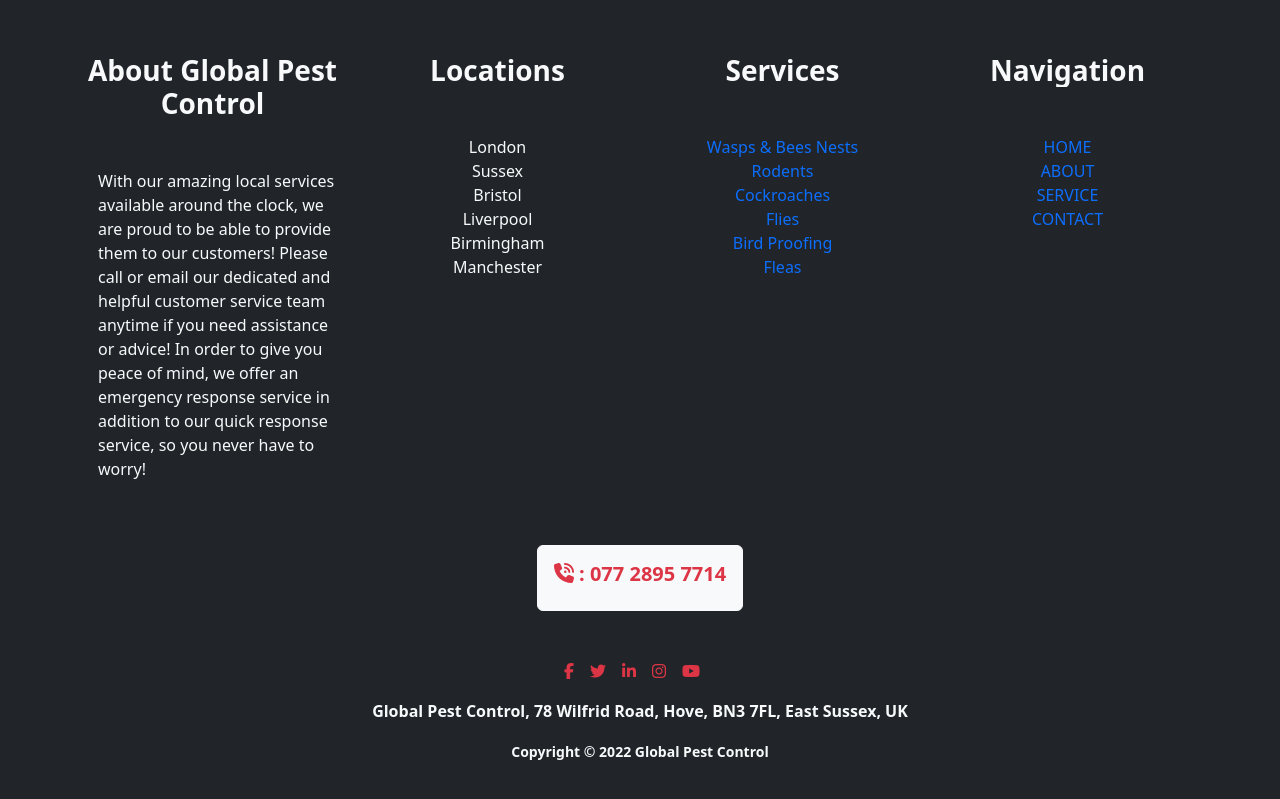
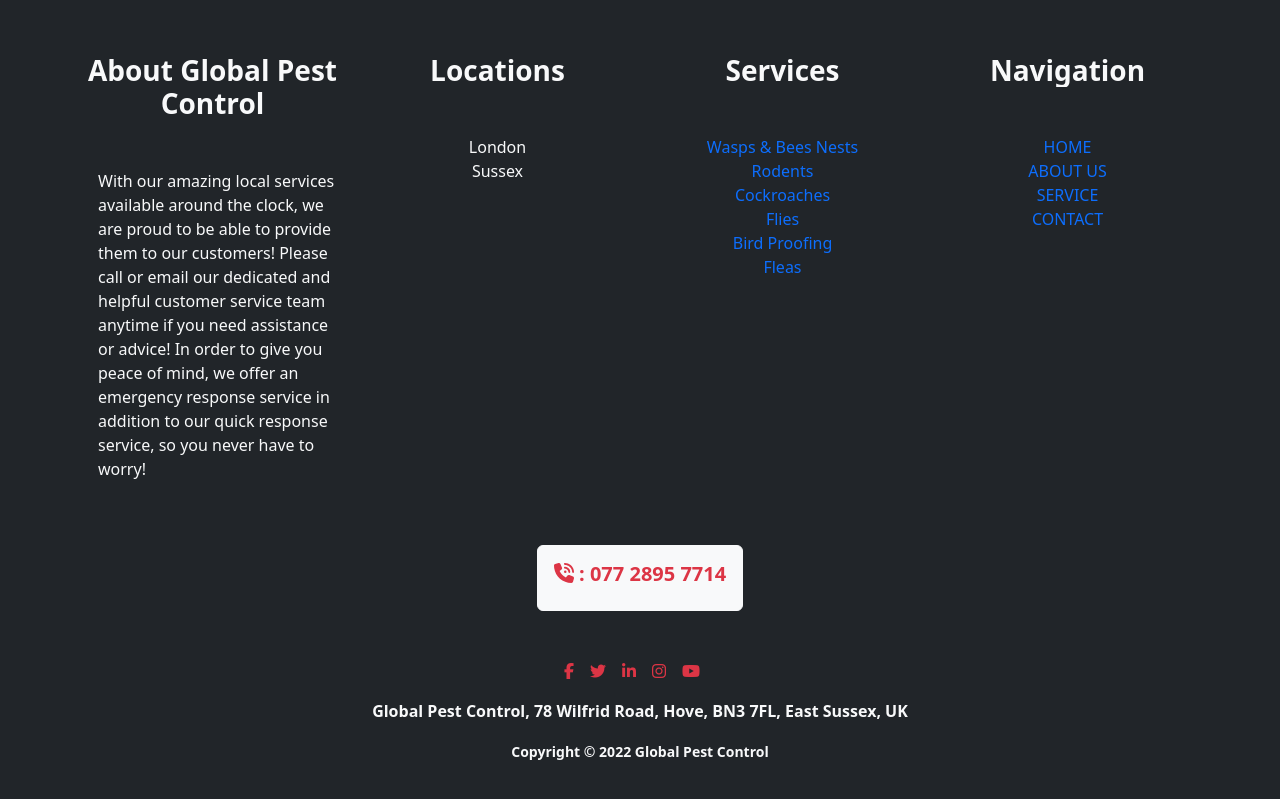
Before and after one commit to samimeadad/pest-control, a React (Create React App) app: page / in a window 1280 px wide. Shown: the part 3242-4041 px from the top of the page. Built offline with nearby package versions, Linux system fonts and the light colour scheme.

Commit message:
footer location is updated

```diff
--- a/src/Components/Footer/Footer.js
+++ b/src/Components/Footer/Footer.js
@@ -31,13 +31,6 @@ const Footer = () => {
                             <br />
                             <span>Sussex</span>
                             <br />
-                            <span>Bristol</span>
-                            <br />
-                            <span>Liverpool</span>
-                            <br />
-                            <span>Birmingham</span>
-                            <br />
-                            <span>Manchester</span>
                         </p>
                     </Col>
 
@@ -62,7 +55,7 @@ const Footer = () => {
                         <p className='overflow-hidden text-center'>
                             <Link to="/home" className='text-decoration-none'><span>HOME</span></Link>
                             <br />
-                            <Link to="/about" className='text-decoration-none'><span>ABOUT</span></Link>
+                            <Link to="/about" className='text-decoration-none'><span>ABOUT US</span></Link>
                             <br />
                             <Link to="/service" className='text-decoration-none'><span>SERVICE</span></Link>
                             <br />
```
